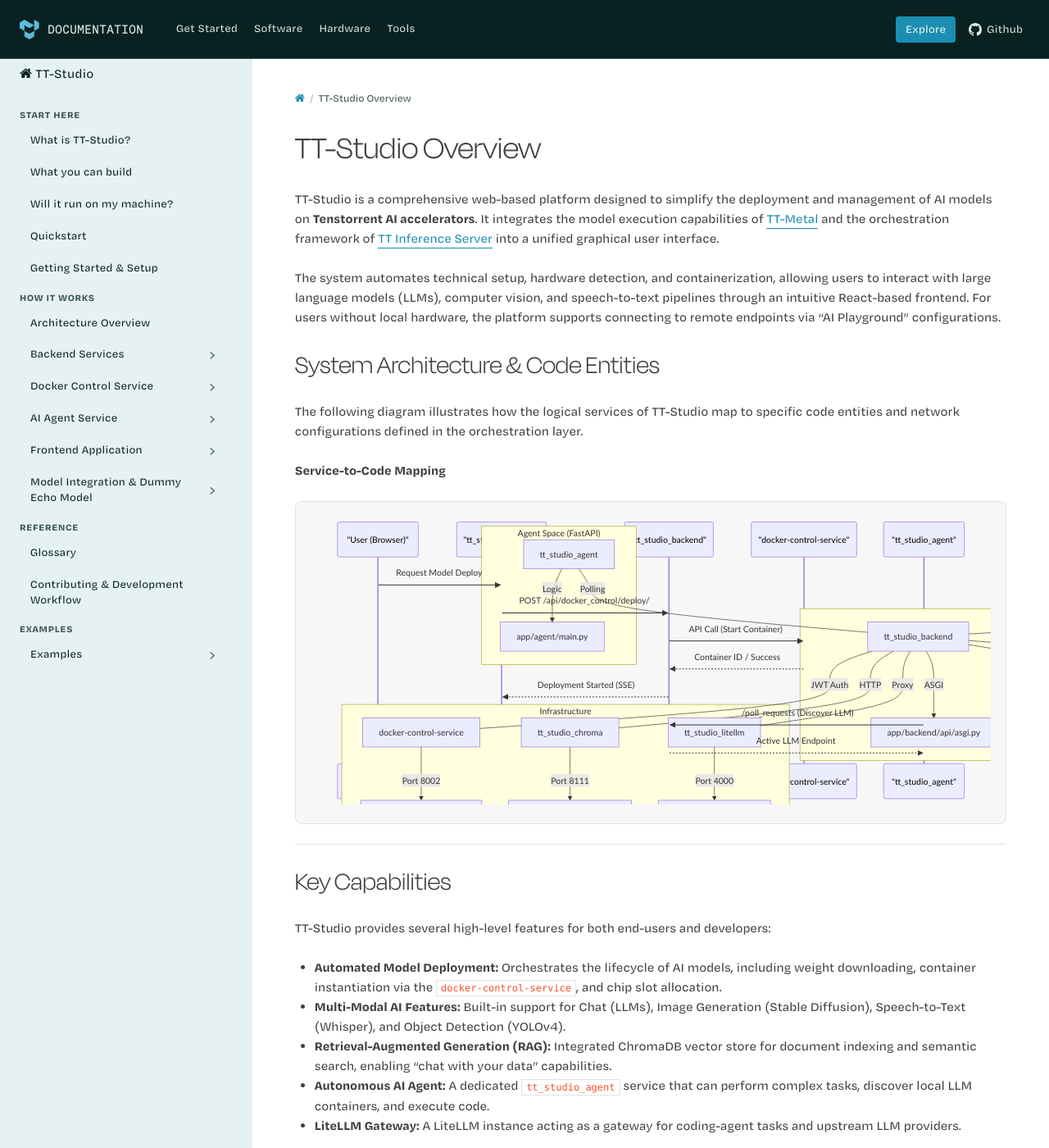
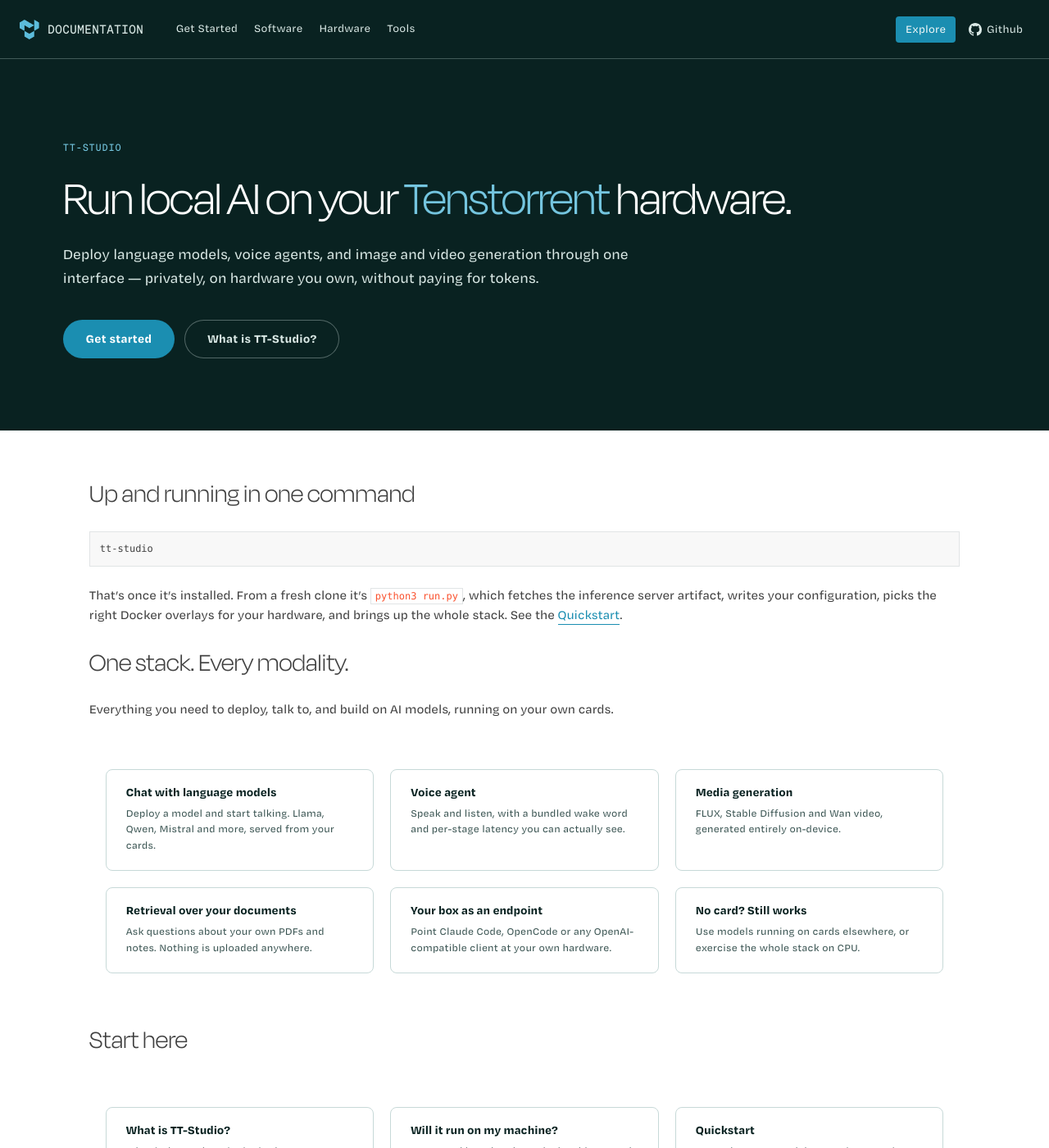
Before and after one commit to tenstorrent/tt-studio, a Sphinx documentation site: the page built from docs/index.md, in a window 1280 px wide and 1400 px high. Shown: the whole window at 82% size. Built offline with Sphinx 7.4.7 and the Read the Docs theme 3.1.0, drawn with Linux system fonts in a browser that asks for light colours; some web fonts are replaced; some of the changed text lies outside the part shown.

Commit message:
Give the docs site a landing page
The front page opened with a collapsible list of source files and a diagram
mapping containers to source paths. That's useful to a maintainer and close
to useless to someone deciding whether the project is for them.

Replaces it with a hero, the one-command install, and card grids covering
the modalities, the three starting pages, and the rest of the site. The
sidebar is hidden on this page by the house theme, so the card grid has to
carry navigation; it lists every section rather than a curated few.

The hero reuses the layout hooks already in home.css and the card styling
already in tt_theme.css, so no new dependency and no vendored file changes.
Also neutralises a theme rule that draws a permanent scrollbar across
headings, which was cutting a white line through the hero headline.

````diff
--- a/docs/_static/tt_studio.css
+++ b/docs/_static/tt_studio.css
@@ -19,7 +19,9 @@
    exists on the tenstorrent.github.io /core homepage. The page title is kept
    in the source for the browser tab, breadcrumbs and the toctree label, and
    hidden here in favour of the hero headline. */
-body:has(.hero) .rst-content .document > section > h1,
+/* Selectors hang off the section that contains the hero rather than off
+   .document, because Sphinx puts an itemprop wrapper in between. */
+.rst-content section:has(> .hero) > h1,
 body:has(.hero) .wy-breadcrumbs,
 body:has(.hero) .wy-breadcrumbs-aside,
 body:has(.hero) .rst-footer-buttons {
@@ -29,17 +31,17 @@
 /* home.css zeroes the content padding so the hero can bleed to the viewport
    edge. Docutils wraps each `##` in its own section, so the sections below
    the hero can have their gutter back without affecting the hero itself. */
-body:has(.hero) .rst-content .document > section > section {
+.rst-content section:has(> .hero) > section {
   max-width: 76rem;
   margin: 0 auto;
   padding: 0 clamp(1.5rem, 6vw, 5rem);
 }
 
-body:has(.hero) .rst-content .document > section > section:first-of-type {
+.rst-content section:has(> .hero) > section:first-of-type {
   padding-top: 3.5rem;
 }
 
-body:has(.hero) .rst-content .document > section > section:last-of-type {
+.rst-content section:has(> .hero) > section:last-of-type {
   padding-bottom: 3rem;
 }
 
@@ -73,7 +75,11 @@
   margin: 0 0 1.25rem;
 }
 
+/* tt_theme.css gives headings inside .document `overflow-x: scroll` so a long
+   one can scroll rather than overflow. The hero headline is sized to fit, and
+   the rule leaves a permanent scrollbar drawn across it in Firefox. */
 .rst-content .hero .hero-title {
+  overflow: visible;
   font-family: var(--font-display);
   font-weight: 400;
   font-size: clamp(2.2rem, 5.5vw, 3.75rem);
--- a/docs/index.md
+++ b/docs/index.md
@@ -1,116 +1,131 @@
-# TT-Studio Overview
+# TT-Studio
 
-TT-Studio is a comprehensive web-based platform designed to simplify the deployment and management of AI models on **Tenstorrent AI accelerators**. It integrates the model execution capabilities of [TT-Metal](https://github.com/tenstorrent-metal/tt-metal) and the orchestration framework of [TT Inference Server](https://github.com/tenstorrent/tt-inference-server) into a unified graphical user interface.
+::::{container} hero
 
-The system automates technical setup, hardware detection, and containerization, allowing users to interact with large language models (LLMs), computer vision, and speech-to-text pipelines through an intuitive React-based frontend. For users without local hardware, the platform supports connecting to remote endpoints via "AI Playground" configurations.
+<div class="hero-copy">
+<p class="hero-eyebrow">TT-Studio</p>
+<h1 class="hero-title">Run local AI on your <span>Tenstorrent</span> hardware.</h1>
+<p class="hero-lede">Deploy language models, voice agents, and image and video generation
+through one interface — privately, on hardware you own, without paying for tokens.</p>
+</div>
 
-## System Architecture & Code Entities
+:::{container} hero-cta
+[Get started](start/quickstart.md) [What is TT-Studio?](start/what-is-tt-studio.md)
+:::
 
-The following diagram illustrates how the logical services of TT-Studio map to specific code entities and network configurations defined in the orchestration layer.
+::::
 
-**Service-to-Code Mapping**
-```mermaid
-graph TD
-    subgraph "Frontend Space (Vite/React)"
-        FE["tt_studio_frontend"] -->|Entry| Main["app/frontend/src/main.tsx"]
-        FE -->|Routes| App["app/frontend/src/App.tsx"]
-    end
+## Up and running in one command
 
-    subgraph "Backend Space (Django/Uvicorn)"
-        BE["tt_studio_backend"] -->|ASGI| ASGI["app/backend/api/asgi.py"]
-        BE -->|Settings| SET["app/backend/api/settings.py"]
-        BE -->|Models| DB["app/backend/docker_control/models.py"]
-    end
-
-    subgraph "Agent Space (FastAPI)"
-        AG["tt_studio_agent"] -->|Logic| AL["app/agent/main.py"]
-    end
-
-    subgraph "Infrastructure"
-        DCS["docker-control-service"] -->|Port 8002| DC["docker-control-service/"]
-        CH["tt_studio_chroma"] -->|Port 8111| CR["chromadb/chroma:0.5.3"]
-        LT["tt_studio_litellm"] -->|Port 4000| LC["ghcr.io/berriai/litellm"]
-    end
-
-    FE ---|REST/WS| BE
-    BE ---|JWT Auth| DCS
-    BE ---|HTTP| CH
-    BE ---|Proxy| LT
-    AG ---|Polling| BE
+```bash
+tt-studio
 ```
 
----
+That's once it's installed. From a fresh clone it's `python3 run.py`, which fetches the inference
+server artifact, writes your configuration, picks the right Docker overlays for your hardware, and
+brings up the whole stack. See the [Quickstart](start/quickstart.md).
 
-## Key Capabilities
+## One stack. Every modality.
 
-TT-Studio provides several high-level features for both end-users and developers:
+Everything you need to deploy, talk to, and build on AI models, running on your own cards.
 
-* **Automated Model Deployment:** Orchestrates the lifecycle of AI models, including weight downloading, container instantiation via the `docker-control-service`, and chip slot allocation.
-* **Multi-Modal AI Features:** Built-in support for Chat (LLMs), Image Generation (Stable Diffusion), Speech-to-Text (Whisper), and Object Detection (YOLOv4).
-* **Retrieval-Augmented Generation (RAG):** Integrated ChromaDB vector store for document indexing and semantic search, enabling "chat with your data" capabilities.
-* **Autonomous AI Agent:** A dedicated `tt_studio_agent` service that can perform complex tasks, discover local LLM containers, and execute code.
-* **LiteLLM Gateway:** A LiteLLM instance acting as a gateway for coding-agent tasks and upstream LLM providers.
+:::{list-table}
+:class: tt-feature-cards
+:widths: 33 33 34
 
----
+* - Chat with language models
 
-## Logical Subsystems
+    Deploy a model and start talking. Llama, Qwen, Mistral and more, served from your cards.
+  - Voice agent
 
-TT-Studio is composed of several interdependent services networked via the `tt_studio_network` bridge.
+    Speak and listen, with a bundled wake word and per-stage latency you can actually see.
+  - Media generation
 
-**Subsystem Interaction Flow**
-```mermaid
-sequenceDiagram
-    participant User as "User (Browser)"
-    participant FE as "tt_studio_frontend"
-    participant BE as "tt_studio_backend"
-    participant DCS as "docker-control-service"
-    participant AG as "tt_studio_agent"
+    FLUX, Stable Diffusion and Wan video, generated entirely on-device.
+* - Retrieval over your documents
 
-    User->>FE: Request Model Deploy
-    FE->>BE: POST /api/docker_control/deploy/
-    BE->>DCS: API Call (Start Container)
-    DCS-->>BE: Container ID / Success
-    BE-->>FE: Deployment Started (SSE)
-    AG->>BE: /poll_requests (Discover LLM)
-    BE-->>AG: Active LLM Endpoint
-```
+    Ask questions about your own PDFs and notes. Nothing is uploaded anywhere.
+  - Your box as an endpoint
 
-### 1.1 Getting Started & Setup
-The entry point for the project is the `run.py` script. It handles prerequisite checks, hardware detection, environment configuration via `.env`, and offers different modes such as `--dev` for active development (mounting local source for hot-reload) and `--cleanup-all` for a clean slate.
-For details, see [Setup reference](start/setup-reference.md).
+    Point Claude Code, OpenCode or any OpenAI-compatible client at your own hardware.
+  - No card? Still works
 
-### 1.2 Architecture Overview
-The system runs as a multi-container Docker topology. It includes a Django backend (port 8000), a React frontend (port 3000), a FastAPI-based `docker-control-service` (port 8002) to proxy host-level operations (replacing direct socket mounts), and ChromaDB (port 8111) for vector storage.
-For details, see [Architecture Overview](architecture.md).
+    Use models running on cards elsewhere, or exercise the whole stack on CPU.
+:::
 
-### 1.3 Contributing & Development Workflow
-TT-Studio follows a structured contribution process, including branching strategies (branch off `dev`) and mandatory SPDX license headers. The workflow includes tools for checking and adding headers to maintain codebase compliance.
-For details, see [Contributing & Development Workflow](contributing.md).
+## Start here
 
----
+:::{list-table}
+:class: tt-index-cards
+:widths: 33 33 34
 
-## Configuration & Environment
-The system relies on an `.env` file (managed via `run.py`) to handle critical paths and secrets. Key variables include:
-* **TT_STUDIO_ROOT**: Absolute path to the repository root.
-* **HOST_PERSISTENT_STORAGE_VOLUME**: Location for database and model weight persistence on the host machine.
-* **DOCKER_CONTROL_SERVICE_URL**: Endpoint for the secure Docker operations proxy, typically `http://host.docker.internal:8002`.
-* **JWT_SECRET**: Used for authenticating internal service communication.
-* **LITELLM_MASTER_KEY**: Authentication key for the LiteLLM gateway.
-* **HF_TOKEN**: Hugging Face token for downloading gated models.
+* - [What is TT-Studio?](start/what-is-tt-studio.md)
 
----
+    What it does, where it sits in the Tenstorrent stack, and when to use something else instead.
+  - [Will it run on my machine?](start/will-it-run.md)
 
-:::{admonition} Source files this page was written from
-:class: dropdown tt-sources
+    Supported boards, what's deployable on each, and the two paths if you have no hardware.
+  - [Quickstart](start/quickstart.md)
 
-Captured at commit [`c837b829`](https://github.com/tenstorrent/tt-studio/commit/c837b829), so the linked line numbers match that revision.
+    From clone to a model answering questions, in about ten minutes.
+:::
 
-- [`.cursor/rules/project-overview.mdc`](https://github.com/tenstorrent/tt-studio/blob/c837b829/.cursor/rules/project-overview.mdc)
-- [`CLAUDE.md`](https://github.com/tenstorrent/tt-studio/blob/c837b829/CLAUDE.md)
-- [`README.md`](https://github.com/tenstorrent/tt-studio/blob/c837b829/README.md)
-- [`app/README.md`](https://github.com/tenstorrent/tt-studio/blob/c837b829/app/README.md)
-- [`app/docker-compose.yml`](https://github.com/tenstorrent/tt-studio/blob/c837b829/app/docker-compose.yml)
-- [`app/frontend/index.html`](https://github.com/tenstorrent/tt-studio/blob/c837b829/app/frontend/index.html)
+## Explore the docs
+
+:::{list-table}
+:class: tt-index-cards
+:widths: 50 50
+
+* - [What you can build](start/use-cases.md)
+
+    The jobs people use TT-Studio for, and the features behind each one.
+  - [Examples](examples/index.md)
+
+    Eight worked walkthroughs, from document retrieval to unattended deployment.
+* - [Architecture Overview](architecture.md)
+
+    How the frontend, backend, gateway and control services fit together.
+  - [Backend Services](backend/index.md)
+
+    The Django app: container control, model control, board telemetry, vector store, logs.
+* - [Docker Control Service](docker-control-service/index.md)
+
+    The host-side proxy that manages containers, and its security model.
+  - [AI Agent Service](agent/index.md)
+
+    Model discovery, health monitoring, and the agent's tool integrations.
+* - [Frontend Application](frontend/index.md)
+
+    App shell, chat, deployment, retrieval and the specialised model interfaces.
+  - [Model Integration](model-integration/index.md)
+
+    The model catalog and configuration schema, and the reference echo model.
+* - [Setup reference](start/setup-reference.md)
+
+    Prerequisites, environment configuration, hardware detection and run modes.
+  - [Glossary](glossary.md)
+
+    Terms used across TT-Studio and the wider Tenstorrent stack.
+:::
+
+## Other resources
+
+More open-source tools from Tenstorrent.
+
+:::{list-table}
+:class: tt-index-cards
+:widths: 33 33 34
+
+* - [TT Developer Toolkit](https://docs.tenstorrent.com/tt-vscode-toolkit/)
+
+    Interactive AI lessons, hardware monitoring, and production inference templates, all inside
+    your editor.
+  - [tt-toplike](https://docs.tenstorrent.com/tt-toplike/)
+
+    A psychedelic, ASCII-native terminal monitor for Tenstorrent Blackhole and Wormhole hardware.
+  - [tt-local-generator](https://docs.tenstorrent.com/tt-local-generator/)
+
+    Local AI image and video generation for builders, running entirely on your own hardware.
 :::
 
 ```{toctree}
````
